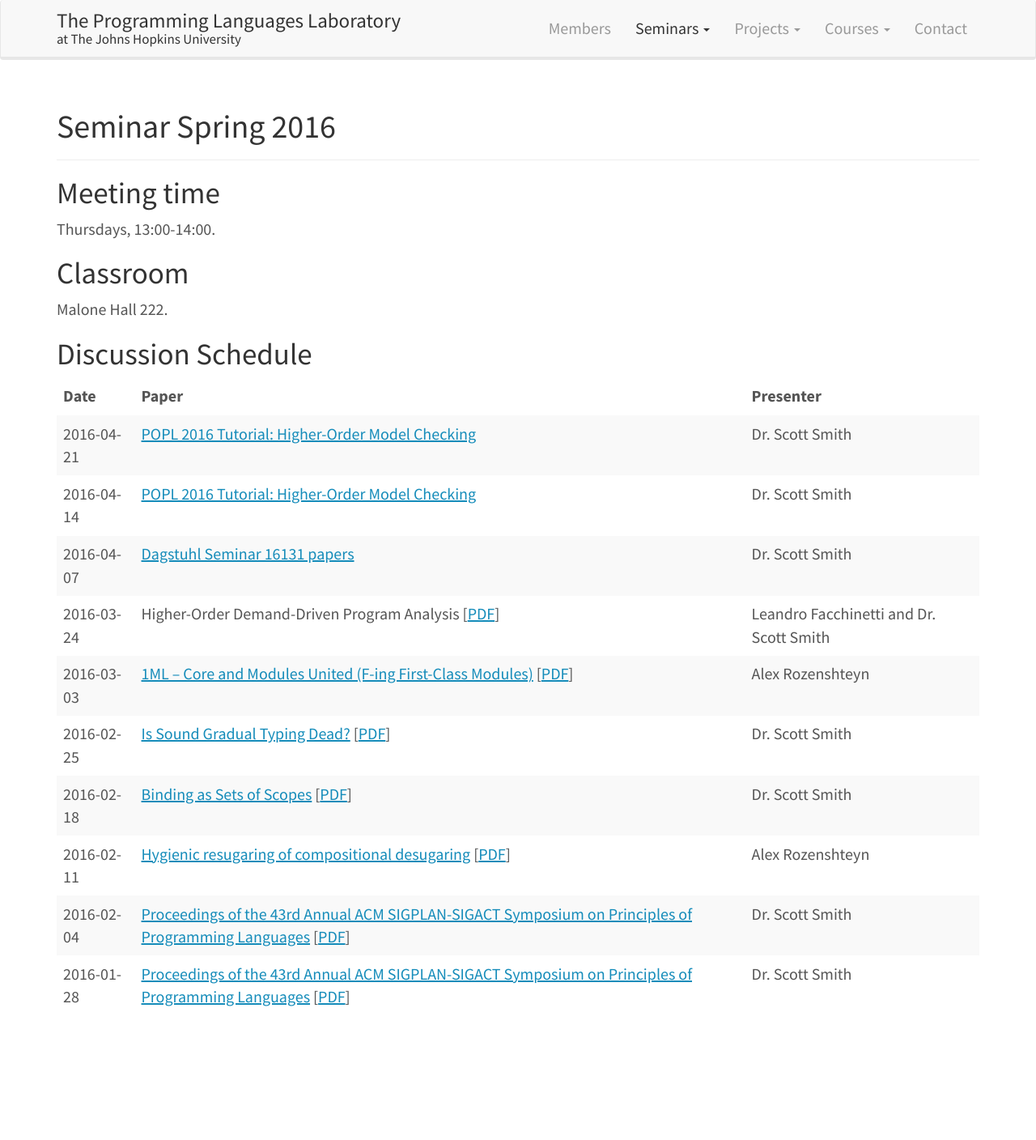
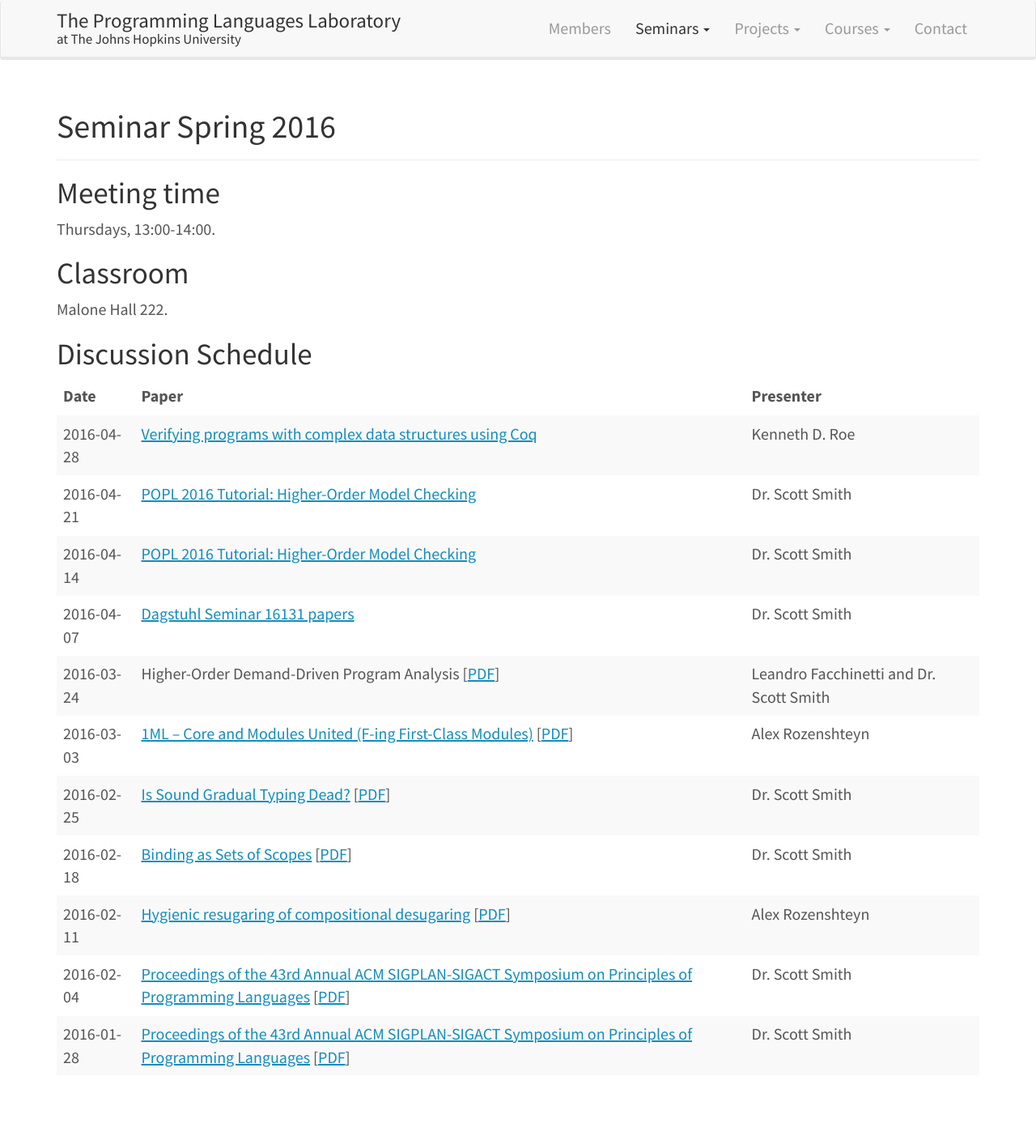
Before and after one commit to JHU-PL-Lab/www-pl-lab, a Jekyll site: the page built from seminars/spring-2016.md, in a window 1280 px wide. Shown: the whole page at 81% size. Built offline with Jekyll 4.4.1, drawn with Linux system fonts in a browser that asks for light colours; before the commit the page ends 1334 px from its top, so only the background shows below that.

Commit message:
Add 2016-04-28 seminar

```diff
--- a/seminars/spring-2016.md
+++ b/seminars/spring-2016.md
@@ -18,6 +18,7 @@ Discussion Schedule
 
 |       Date | Paper                                                                                                                                                                                                                                                                                                                                                                                      | Presenter                               |
 |------------+--------------------------------------------------------------------------------------------------------------------------------------------------------------------------------------------------------------------------------------------------------------------------------------------------------------------------------------------------------------------------------------------+-----------------------------------------|
+| 2016-04-28 | [Verifying programs with complex data structures using Coq](http://www.cs.jhu.edu/~roe)                                                                                                                                                                                                                                                                                                    | Kenneth D. Roe                          |
 | 2016-04-21 | [POPL 2016 Tutorial: Higher-Order Model Checking](http://www-kb.is.s.u-tokyo.ac.jp/~koba/POPL2016tutorial/index.html)                                                                                                                                                                                                                                                                      | Dr. Scott Smith                         |
 | 2016-04-14 | [POPL 2016 Tutorial: Higher-Order Model Checking](http://www-kb.is.s.u-tokyo.ac.jp/~koba/POPL2016tutorial/index.html)                                                                                                                                                                                                                                                                      | Dr. Scott Smith                         |
 | 2016-04-07 | [Dagstuhl Seminar 16131 papers](http://www.dagstuhl.de/en/program/calendar/semhp/?semnr=16131)                                                                                                                                                                                                                                                                                             | Dr. Scott Smith                         |
```
